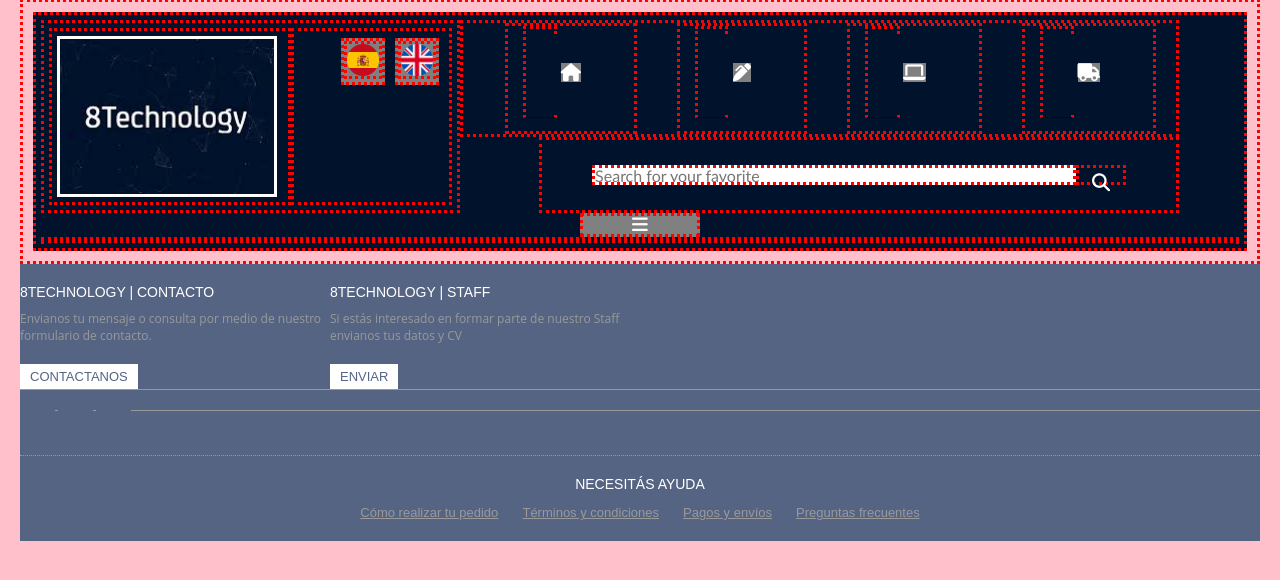
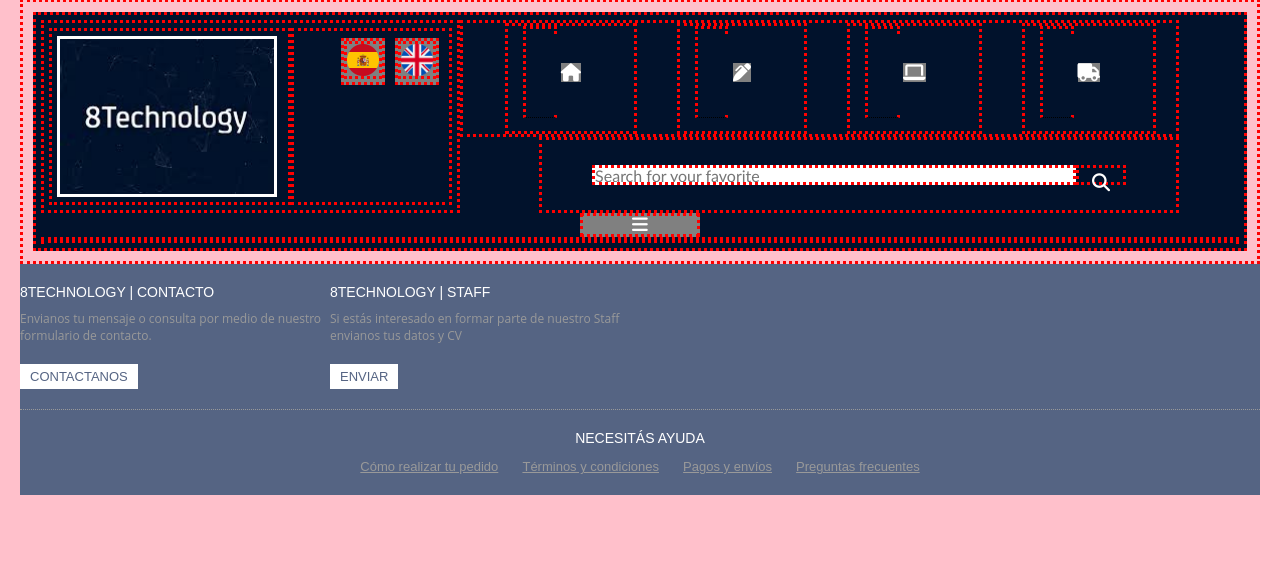
Before and after one commit to itutil/grupo8fullstack, a Node server app: page / in a window 1280 px wide. Shown: the part 21-601 px from the top of the page. Run offline with Node 20, Linux system fonts and the light colour scheme; some libraries are stand-ins or nearby versions.

Commit message:
elimine la columna social del footer

```diff
--- a/public/css/footer.css
+++ b/public/css/footer.css
@@ -90,67 +90,3 @@ a.button-footer:hover {
 #nav-footer2 a:hover {
     color: #ccc;
 }
-
-#social {
-    width: 100%;
-    overflow: hidden;
-    margin-top: 20px;
-}
-#social .content {
-    border-top-width: 1px;
-    border-bottom-width: 1px;
-    border-top-style: solid;
-    border-bottom-style: solid;
-    border-top-color: #999;
-    border-bottom-color: #999;
-    padding: 10px 0;
-}
-#socialButtons {
-    list-style: none;
-    display: inline;
-    float: left;
-    width: 200px;
-}
-
-ul#socialButtons {
-    margin: 0;
-    padding: 0;
-}
-
-#socialButtons li {
-    margin-right: 3px;
-}
-
-#socialButtons a {
-    display: block;
-    text-indent: -9999px;
-    height: 35px;
-    width: 35px;
-    background-color: #556483;
-}
-
-#email-ico, #email-ico a:hover, #facebook, #facebook a:hover, #twitter, #twitter a:hover, #instagram, #instagram a:hover, #youtube, #youtube a:hover, #googlemaps, #googlemaps a:hover {
-    background: url(./public/images/socialicons.png) no-repeat;
-    float: left;
-}
-
-#facebook {
-    background-position: -6px -4px;
-}
-#facebook a:hover {
-    background-position: -6px -43px;
-}
-
-#instagram {
-    background-position: -89px -3px;
-}
-#instagram a:hover {
-    background-position: -89px -43px;
-}
-
-#email-ico {
-    background-position: -169px -2px;
-}
-#email-ico a:hover {
-    background-position: -171px -41px;
-}
--- a/src/views/partials/footer.ejs
+++ b/src/views/partials/footer.ejs
@@ -18,23 +18,6 @@
             </div>
         </div>
         <!-- Fin de la columna -->
-        <!-- Inicio de columna -->
-        <div id="social">
-            <div class="content">
-             <ul id="socialButtons">
-                 <li id="facebook">
-                     <a href="" target="_blank">Facebook</a>
-                 </li>
-                 <li id="instagram">
-                     <a href="" target="_blank">Instagram</a>
-                 </li>
-                 <li id="email-ico">
-                     <a href="" target="_blank">Email</a>
-                 </li>
-             </ul>
-            </div>
-        </div>
-        <!-- Fin de la columna -->
     </div>
     <div id="nav-footer2">
         <div class="content">
```
